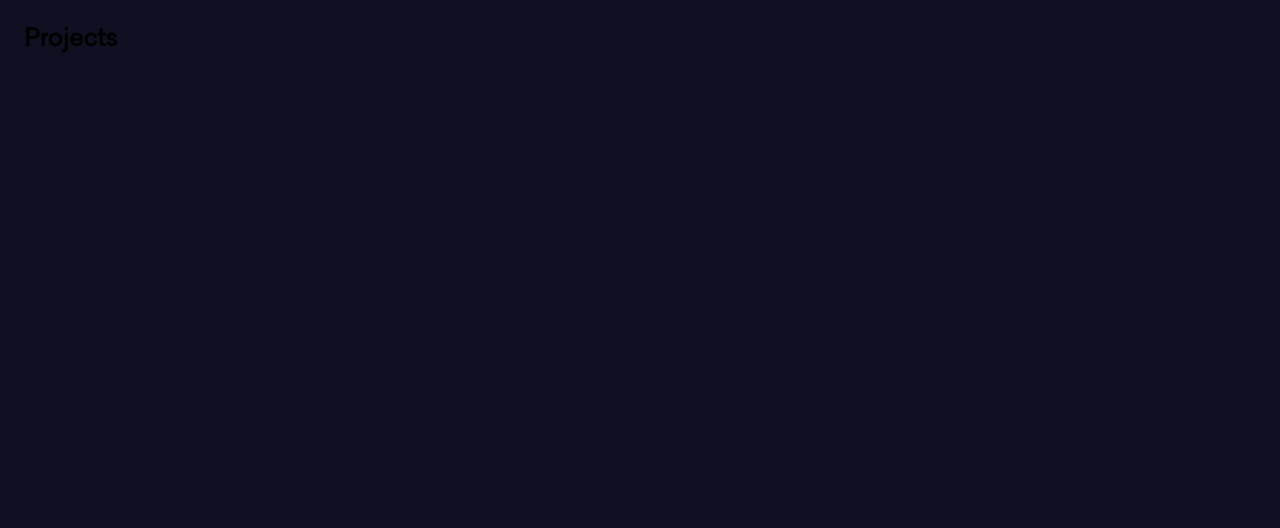
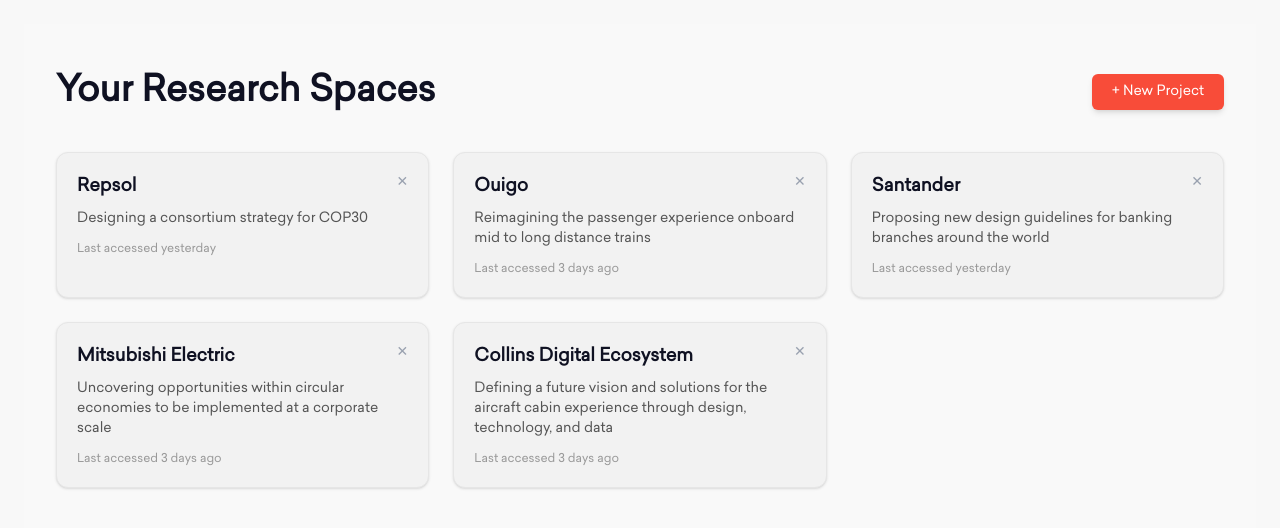
Before and after one commit to mormedi-lab/aggregator, a React (Vite) app in the folder frontend/: page /projects in a window 1280 px wide. Shown: the top 528 px of the page. Built offline with nearby package versions, Linux system fonts and the light colour scheme.

Commit message:
add static Projects Page

```diff
--- a/frontend/src/pages/ProjectsPage.tsx
+++ b/frontend/src/pages/ProjectsPage.tsx
@@ -1,5 +1,72 @@
-function ProjectsPage() {
-    return <h1 className="text-2xl font-semibold">Projects</h1>;
+const dummyProjects = [
+    {
+      title: "Repsol",
+      description: "Designing a consortium strategy for COP30",
+      lastAccessed: "yesterday",
+    },
+    {
+      title: "Ouigo",
+      description:
+        "Reimagining the passenger experience onboard mid to long distance trains",
+      lastAccessed: "3 days ago",
+    },
+    {
+      title: "Santander",
+      description:
+        "Proposing new design guidelines for banking branches around the world",
+      lastAccessed: "yesterday",
+    },
+    {
+      title: "Mitsubishi Electric",
+      description:
+        "Uncovering opportunities within circular economies to be implemented at a corporate scale",
+      lastAccessed: "3 days ago",
+    },
+    {
+      title: "Collins Digital Ecosystem",
+      description:
+        "Defining a future vision and solutions for the aircraft cabin experience through design, technology, and data",
+      lastAccessed: "3 days ago",
+    },
+  ];
+
+  function ProjectsPage() {
+    return (
+      <div className="min-h-screen bg-[#F9F9F9] px-8 py-12">
+        <div className="max-w-7xl mx-auto">
+          <div className="flex justify-between items-center mb-10">
+            <h1 className="text-4xl font-semibold text-[#0F1122]">
+              Your Research Spaces
+            </h1>
+            <button className="bg-[#F84C39] hover:bg-[#F83A27] text-white px-5 py-2 rounded-md text-sm font-medium shadow-md">
+              + New Project
+            </button>
+          </div>
+
+          <div className="grid grid-cols-1 sm:grid-cols-2 xl:grid-cols-3 gap-6">
+            {dummyProjects.map((project, index) => (
+              <div
+                key={index}
+                className="bg-[#F2F2F2] p-5 rounded-xl shadow-sm border border-[#E6E6E6]"
+              >
+                <div className="flex justify-between items-start mb-2">
+                  <h2 className="text-lg font-semibold text-[#0F1122]">
+                    {project.title}
+                  </h2>
+                  <button className="text-sm text-gray-400 hover:text-black">
+                    ✕
+                  </button>
+                </div>
+                <p className="text-sm text-[#555]">{project.description}</p>
+                <p className="mt-3 text-xs text-[#999]">
+                  Last accessed {project.lastAccessed}
+                </p>
+              </div>
+            ))}
+          </div>
+        </div>
+      </div>
+    );
   }
 
   export default ProjectsPage;
--- a/frontend/src/styles.css
+++ b/frontend/src/styles.css
@@ -11,12 +11,11 @@
   src: url("./assets/fonts/Saliec-Light.ttf") format("truetype");
 }
 
-/* Reset and apply background */
 html,
 body {
   margin: 0;
   padding: 0;
-  background-color: #0F1122;
+  background-color: #F8F8F8; /* matches your screenshot */
   font-family: "Saliec-Regular", sans-serif;
   height: 100%;
 }
```
